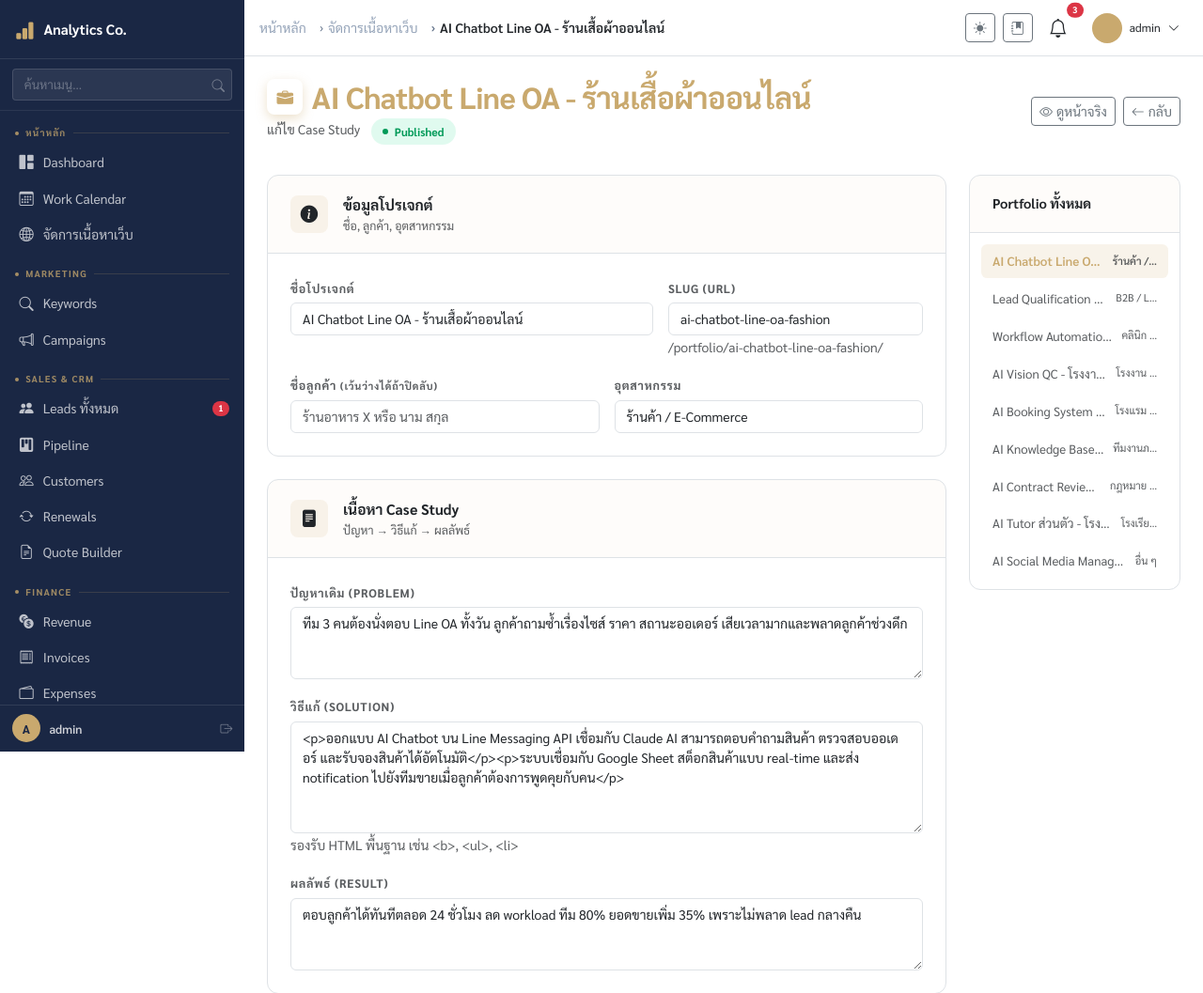
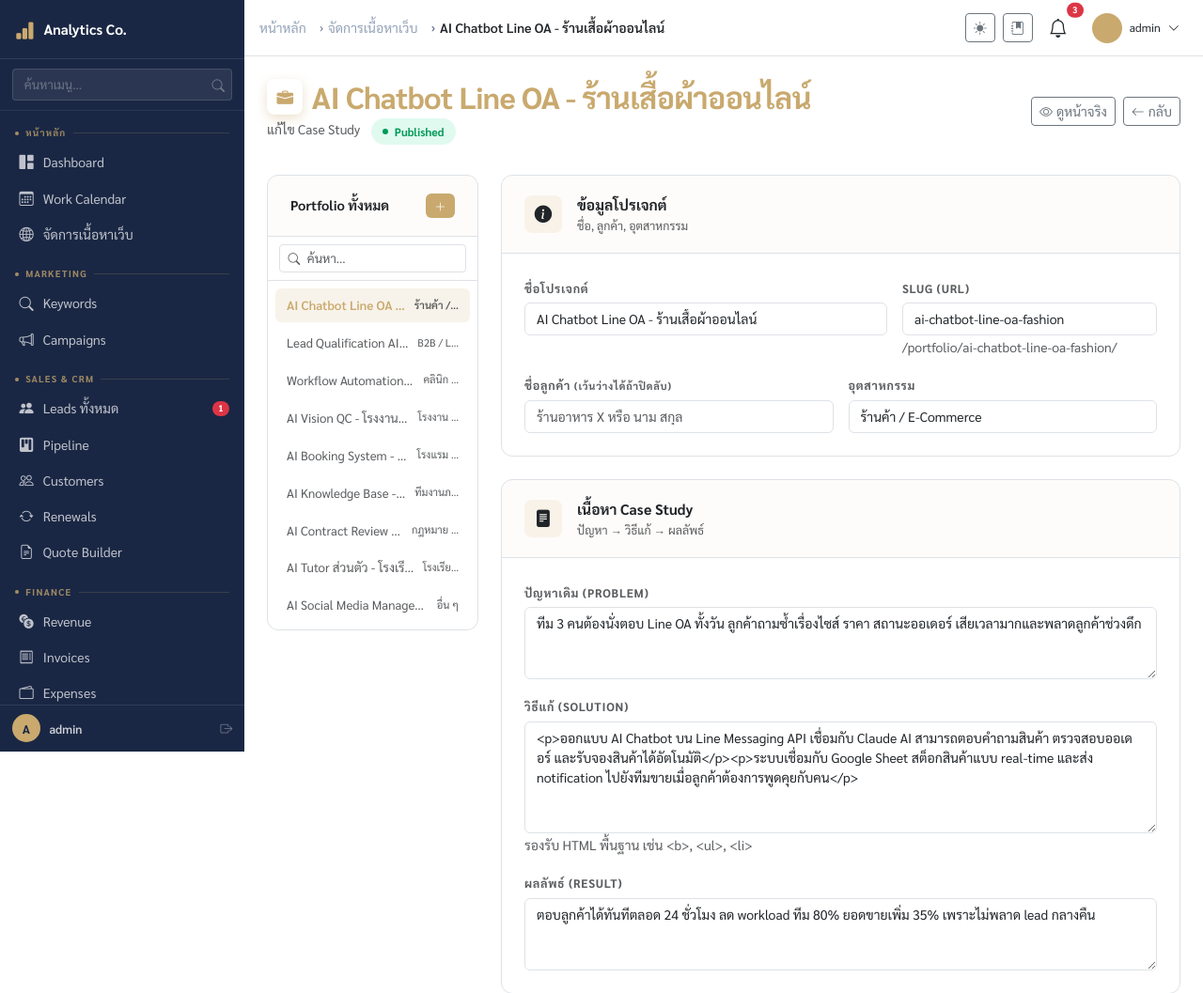
Before and after one commit to Telesale-Team/Autoblog-system-claude, a Django app: page /owner/website-content/portfolio/1/ in a window 1280 px wide. Shown: the top 1057 px of the page at 94% size. Run offline with Django 5.2, Linux system fonts and the light colour scheme; a user stored in the database is signed in; data comes from the database, SQL or seed files in the repository; tables that the repository leaves empty hold one stand-in row (values such as "Sample post"); parts of the project's set-up code (start-up, migrations or seed data) failed here and were passed over; some libraries are stand-ins or nearby versions.

Commit message:
UX: Portfolio edit — sidebar ซ้าย + search box
- ย้าย portfolio list ไปซ้าย (col-3) แทนขวา
- เพิ่ม search input กรองชื่อโปรเจกต์ real-time
- เพิ่มปุ่ม + เพิ่ม Case Study ใหม่ใน header
- max-height 60vh + scroll

Co-Authored-By: Claude Sonnet 4.6 <noreply@anthropic.com>

```diff
--- a/dashboard/templates/dashboard/portfolio_edit.html
+++ b/dashboard/templates/dashboard/portfolio_edit.html
@@ -96,7 +96,46 @@
 
 <div class="row g-4">
 
-  <!-- === LEFT: Form Sections === -->
+  <!-- === LEFT: Portfolio Nav + Search === -->
+  <div class="col-lg-3">
+    <div class="scard" style="position:sticky;top:70px;">
+      <div class="scard-header">
+        <div style="font-weight:700;font-size:.9rem;">Portfolio ทั้งหมด</div>
+        <a href="{% url 'dashboard:website_portfolio_create' %}" class="ds-btn" style="padding:.25rem .6rem;font-size:.75rem;">
+          <i class="bi bi-plus-lg"></i>
+        </a>
+      </div>
+      <div style="padding:.5rem .75rem;border-bottom:1px solid var(--bs-border-color);">
+        <div class="position-relative">
+          <i class="bi bi-search" style="position:absolute;left:.6rem;top:50%;transform:translateY(-50%);color:var(--bs-secondary-color);font-size:.8rem;pointer-events:none;"></i>
+          <input type="text" id="portfolioSearch" class="form-control form-control-sm"
+                 placeholder="ค้นหา..." autocomplete="off"
+                 style="padding-left:1.8rem;font-size:.82rem;">
+        </div>
+      </div>
+      <div style="padding:.5rem;max-height:60vh;overflow-y:auto;">
+        <div class="cs-nav" id="portfolioNavList">
+          {% for item in all_portfolio %}
+          <a href="{% url 'dashboard:website_portfolio_edit' item.pk %}"
+             class="cs-nav-item {% if item.pk == cs.pk %}active{% endif %}"
+             data-title="{{ item.project_title|lower }}">
+            <span style="flex:1;overflow:hidden;text-overflow:ellipsis;white-space:nowrap;font-size:.83rem;">
+              {{ item.project_title }}
+            </span>
+            <span class="cs-industry">{{ item.get_industry_display|truncatechars:8 }}</span>
+            {% if item.status == 'draft' %}
+            <span class="badge" style="background:rgba(100,116,139,.15);color:#64748b;font-size:.65rem;">Draft</span>
+            {% endif %}
+          </a>
+          {% empty %}
+          <p class="text-muted text-center py-3" style="font-size:.82rem;">ยังไม่มี Portfolio</p>
+          {% endfor %}
+        </div>
+      </div>
+    </div>
+  </div>
+
+  <!-- === RIGHT: Form Sections === -->
   <div class="col-lg-9">
     <form method="post"
           action="{% if is_create %}{% url 'dashboard:website_portfolio_create' %}{% else %}{% url 'dashboard:website_portfolio_edit' cs.pk %}{% endif %}">
@@ -347,36 +386,22 @@
     </form>
   </div>
 
-  <!-- === RIGHT: Portfolio Nav === -->
-  <div class="col-lg-3">
-    <div class="scard" style="position:sticky;top:70px;">
-      <div class="scard-header">
-        <div style="font-weight:700;font-size:.9rem;">Portfolio ทั้งหมด</div>
-      </div>
-      <div class="scard-body" style="padding:.75rem;">
-        <div class="cs-nav">
-          {% for item in all_portfolio %}
-          <a href="{% url 'dashboard:website_portfolio_edit' item.pk %}"
-             class="cs-nav-item {% if item.pk == cs.pk %}active{% endif %}">
-            <span style="flex:1;overflow:hidden;text-overflow:ellipsis;white-space:nowrap;font-size:.83rem;">
-              {{ item.project_title }}
-            </span>
-            <span class="cs-industry">{{ item.get_industry_display|truncatechars:8 }}</span>
-            {% if item.status == 'draft' %}
-            <span class="badge" style="background:rgba(100,116,139,.15);color:#64748b;font-size:.65rem;">Draft</span>
-            {% endif %}
-          </a>
-          {% endfor %}
-        </div>
-      </div>
-    </div>
-  </div>
-
 </div>
 {% endblock %}
 
 {% block extra_js %}
 <script>
+/* ── Portfolio search filter ── */
+var psInput = document.getElementById('portfolioSearch');
+if (psInput) {
+  psInput.addEventListener('input', function() {
+    var q = this.value.trim().toLowerCase();
+    document.querySelectorAll('#portfolioNavList .cs-nav-item').forEach(function(el) {
+      el.style.display = !q || (el.dataset.title || '').includes(q) ? '' : 'none';
+    });
+  });
+}
+
 function countChars(el, counterId, max) {
   var len = el.value.length;
   var el2 = document.getElementById(counterId);
```
